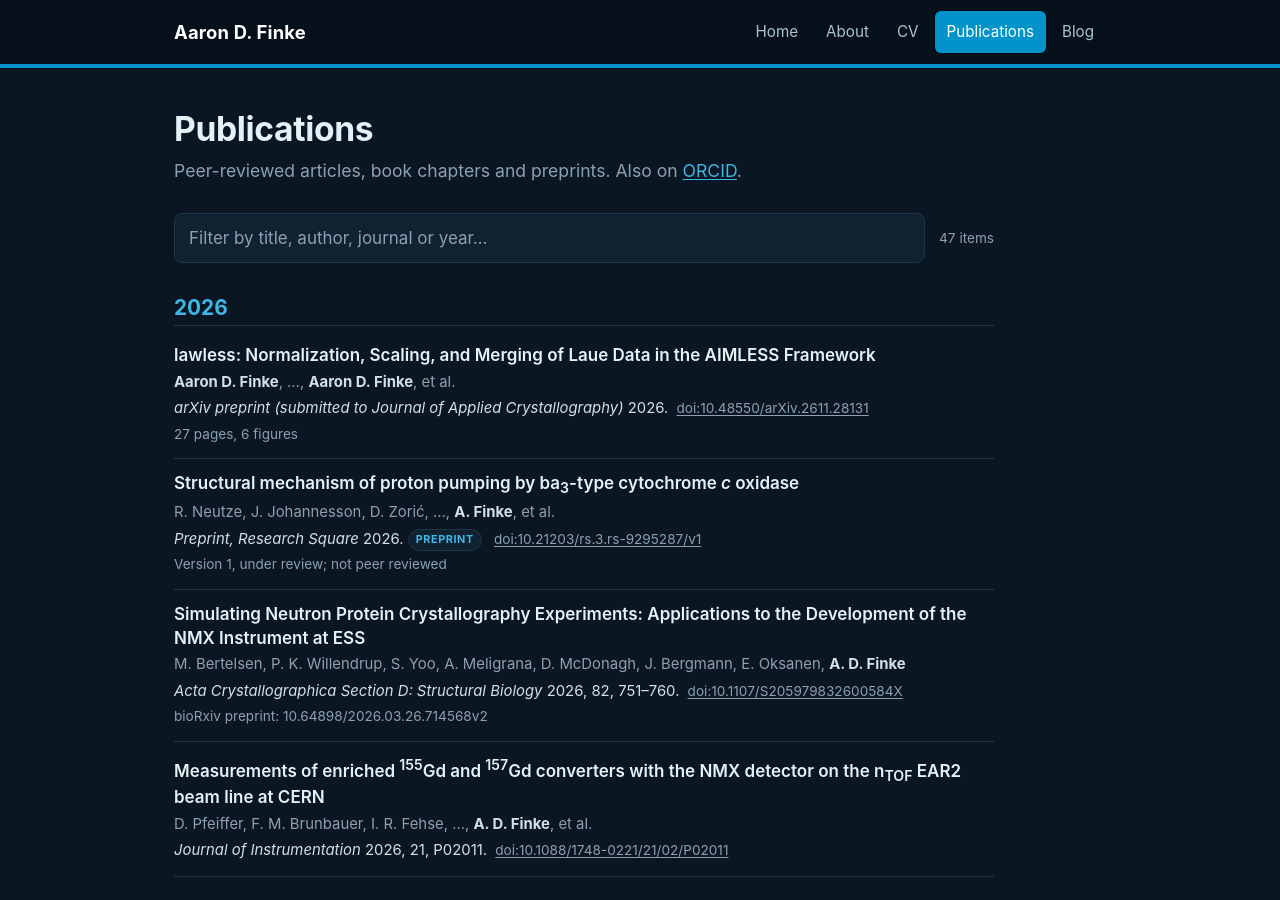
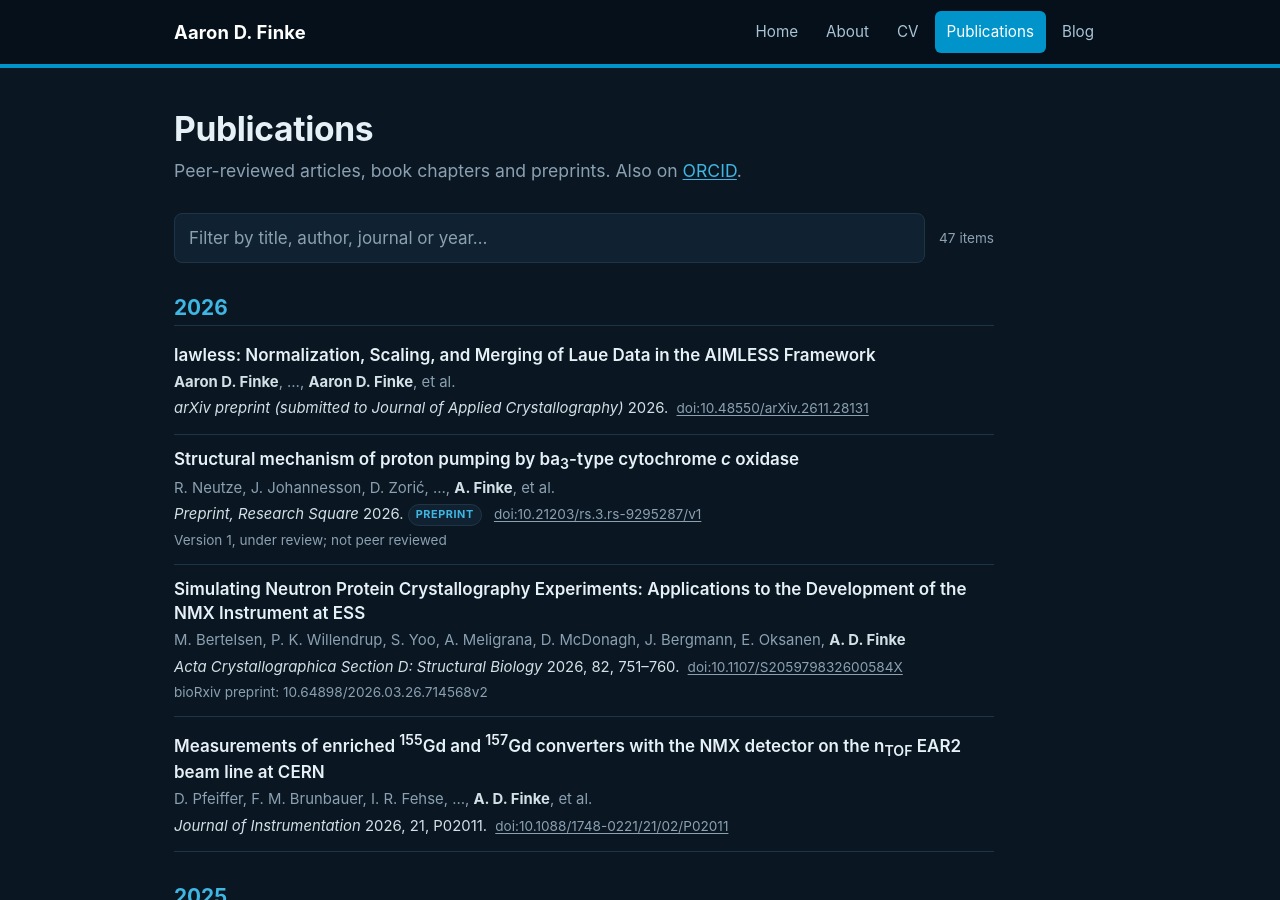
Before and after one commit to aaronfinke/aaronfinke.github.io, a Jekyll site: the page built from publications/index.md, in a window 1280 px wide and 900 px high. Built offline with Jekyll 4.4.1, drawn with Linux system fonts in a browser that asks for light colours.

Commit message:
update bib

```diff
--- a/_data/publications.yml
+++ b/_data/publications.yml
@@ -9,7 +9,6 @@
   doi: "10.48550/arXiv.2611.28131"
   arxiv: "2611.28131"
   url: "https://arxiv.org/abs/2611.28131"
-  note: "27 pages, 6 figures"
 
 - key: Neutze2026ba3
   type: preprint
```
